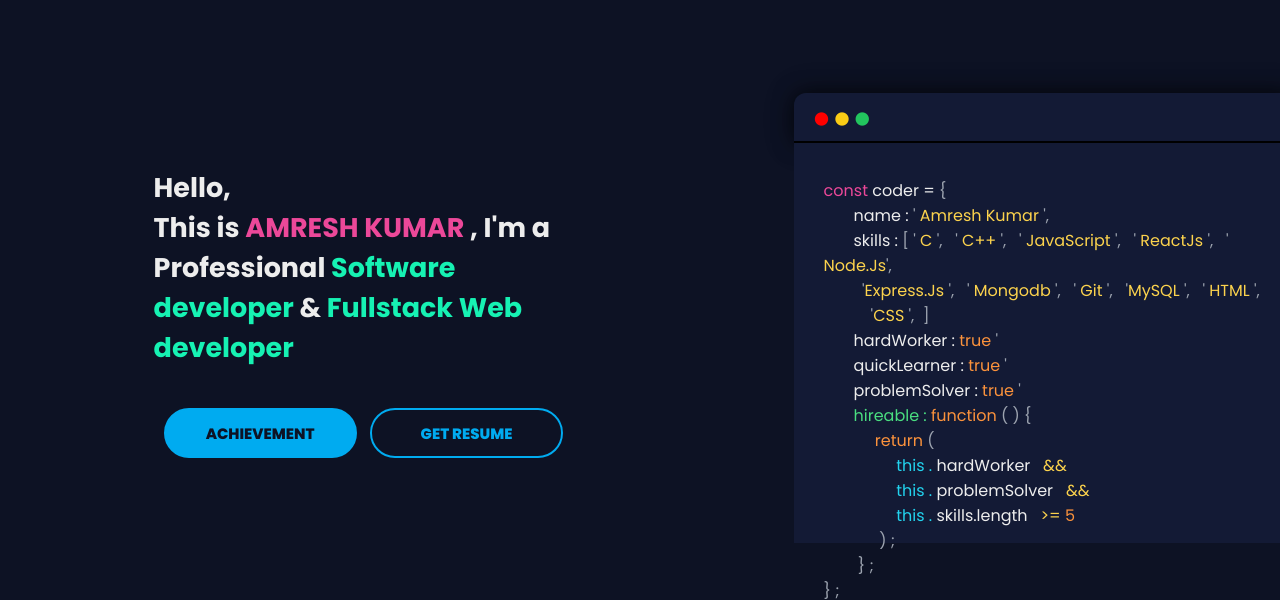
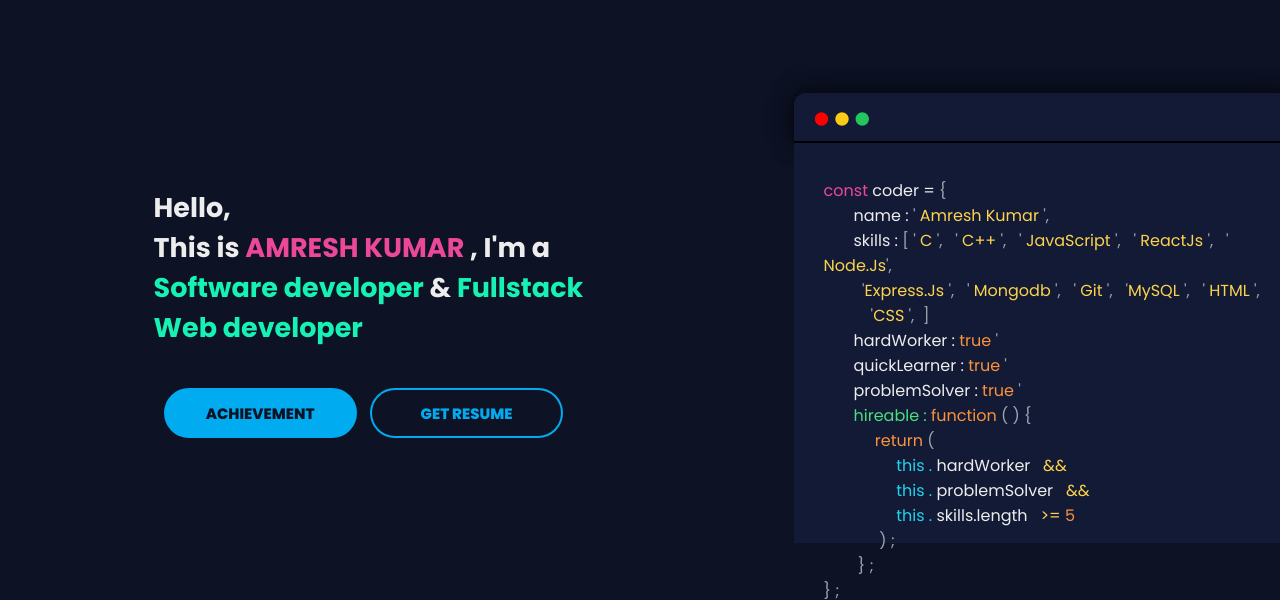
Before and after one commit to AmreshGupta/My-portfolio, a plain HTML site: page index.html in a window 1280 px wide. Shown: the part 87-687 px from the top of the page. Drawn offline with nearby package versions, Linux system fonts and the light colour scheme.

Commit message:
second  commit

```diff
--- a/index.html
+++ b/index.html
@@ -30,7 +30,7 @@
         <br />
         This is
         <span class="name-color">AMRESH KUMAR</span>
-        , I'm a Professional
+        , I'm a
         <samp class="Professional-cplor">Software developer</samp>
         &
         <samp class="Professional-cplor">Fullstack Web developer</samp>
```
Also changed, not shown: image/IMG-20250504-WA0012.jpg (deleted).
